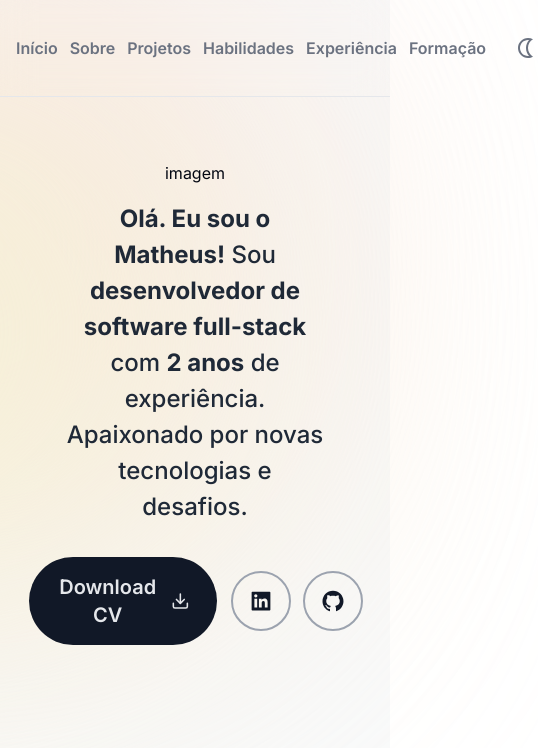
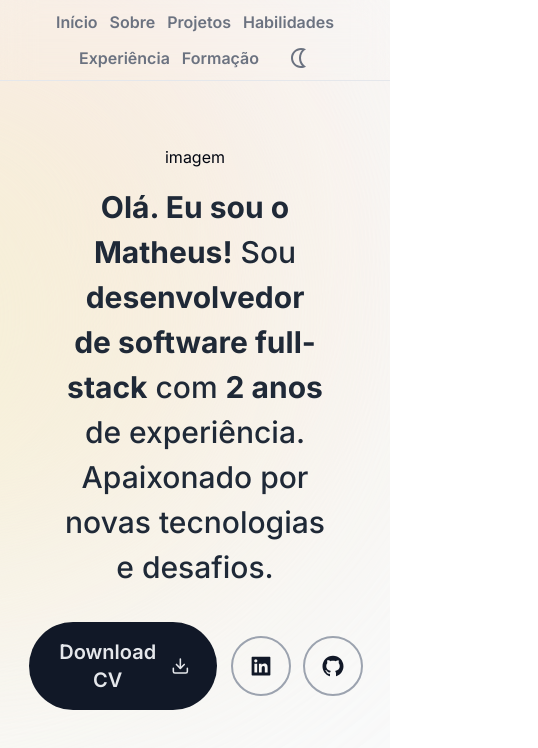
Before and after one commit to matheus-ferreira1/react-portfolio, a React (Vite) app: page / in a window 390 px wide. Shown: the top 748 px of the page, 538 px wide, since content can reach past the window. Built offline with nearby package versions, Linux system fonts and the light colour scheme.

Commit message:
fix: corrections on responsive design and divider

```diff
--- a/src/App.tsx
+++ b/src/App.tsx
@@ -1,6 +1,7 @@
 import { useEffect, useState } from "react";
 import Navbar from "./components/Navbar";
 import Hero from "./components/Hero";
+import Divider from "./components/Divider";
 
 type Theme = "light" | "dark";
 
@@ -31,6 +32,7 @@ function App() {
     <div className="h-screen bg-gray-50 text-gray-950 dark:bg-gray-950 dark:text-gray-50 dark:text-opacity-90 transition-colors duration-1000">
       <Navbar theme={theme} toggleTheme={toggleTheme} />
       <Hero />
+      <Divider />
     </div>
   );
 }
--- /dev/null
+++ b/src/components/Divider.tsx
@@ -0,0 +1,9 @@
+const Divider = () => {
+  return (
+    <div className="w-full flex items-center justify-center">
+      <span className="text-center bg-gray-300 my-10 h-16 w-1 rounded-full hidden sm:block dark:bg-opacity-20"></span>
+    </div>
+  );
+};
+
+export default Divider;
--- a/src/components/Hero.tsx
+++ b/src/components/Hero.tsx
@@ -12,7 +12,7 @@ const Hero: FC<HeroProps> = ({}) => {
       <div className="bg-[#f5f4d3] absolute z-1 top-[-1rem] left-[-35rem] h-[31.25rem] w-[50rem] rounded-full blur-[10rem] sm:w-[68.75rem] md:left-[-33rem] lg:left-[-28rem] xl:left-[-15rem] 2xl:left-[-5rem] dark:bg-[#676394]"></div>
 
       <div className="z-10">imagem</div>
-      <h1 className="z-10 text-gray-800 dark:text-gray-200 text-2xl font-medium !leading-[1.5] sm:text-5xl max-w-5xl mx-auto text-center">
+      <h1 className="z-10 text-gray-800 dark:text-gray-200 text-3xl font-medium !leading-[1.5] sm:text-4xl lg:text-5xl max-w-5xl mx-auto text-center">
         <span className="font-bold">Olá. Eu sou o Matheus!</span> Sou{" "}
         <span className="font-bold">desenvolvedor de software full-stack</span>{" "}
         com <span className="font-bold">2 anos</span> de experiência. Apaixonado
--- a/src/components/Navbar.tsx
+++ b/src/components/Navbar.tsx
@@ -11,20 +11,19 @@ const Navbar: FC<NavbarProps> = ({ toggleTheme, theme }) => {
   return (
     <header
       id="home"
-      className="sticky top-0 z-10 border-b border-gray-200 dark:border-gray-500 backdrop-filter backdrop-blur-lg text-gray-900 dark:text-gray-200 "
+      className="sticky top-0 z-10 border-b border-gray-200 dark:border-gray-500 backdrop-filter backdrop-blur-lg text-gray-900 dark:text-gray-200 max-w-5xl mx-auto"
     >
-      <div className="max-w-5xl mx-auto px-4">
-        <div className="flex items-center justify-between h-24">
-          <span className="hidden sm:block text-3xl font-bold">
+      <div className="flex items-center justify-center md:justify-between h-20 mx-4 md:mx-auto">
+        <span className="hidden md:block text-2xl font-bold">
           matheus.ferreira
         </span>
 
-          <nav className="flex items-center text-base font-semibold text-gray-500 dark:text-gray-400">
-            <ul className="flex items-center gap-3 ">
+        <nav className="text-base font-semibold text-gray-500 dark:text-gray-400">
+          <ul className="flex items-center justify-center flex-wrap sm:flex-nowrap gap-3 ">
             {links.map((link) => (
               <li
                 key={link.name}
-                  className="hover:text-gray-900 dark:hover:text-gray-100 transition-all duration-400"
+                className="hover:text-gray-950 dark:hover:text-gray-100 transition-all duration-400"
               >
                 <a href={link.link}>{link.name}</a>
               </li>
@@ -41,7 +40,6 @@ const Navbar: FC<NavbarProps> = ({ toggleTheme, theme }) => {
           </ul>
         </nav>
       </div>
-      </div>
     </header>
   );
 };
```
Lines whose indentation alone changed are shown as unchanged.
